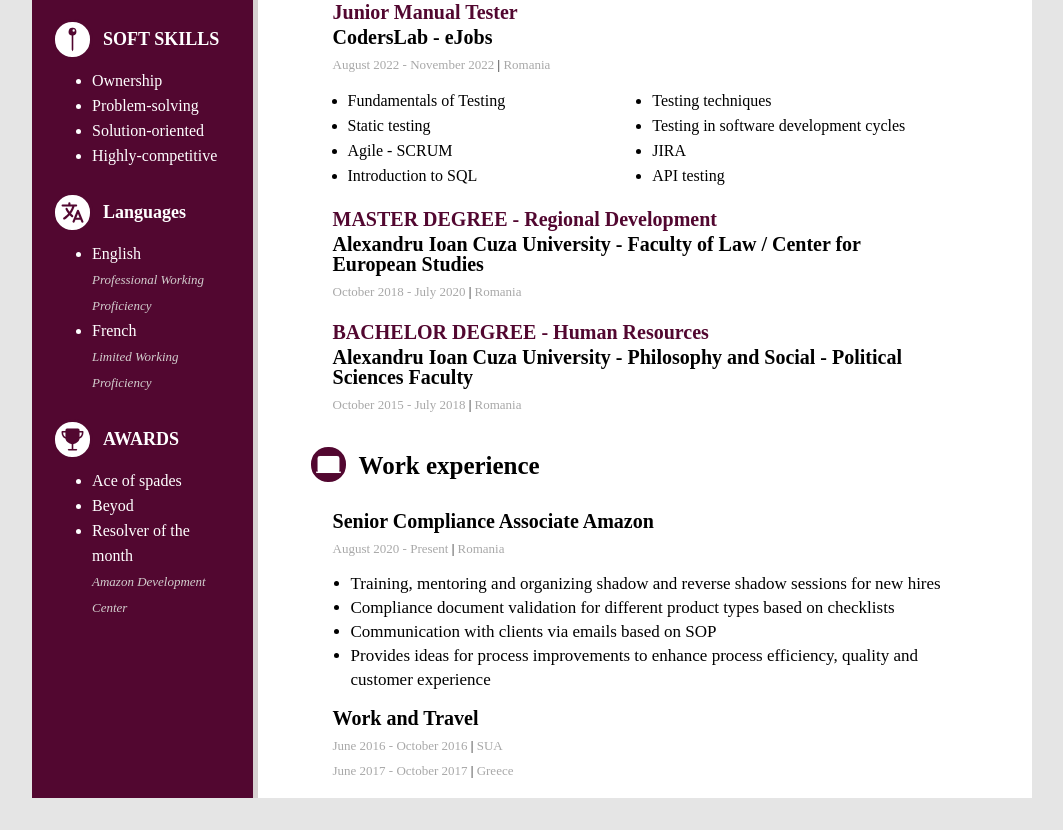
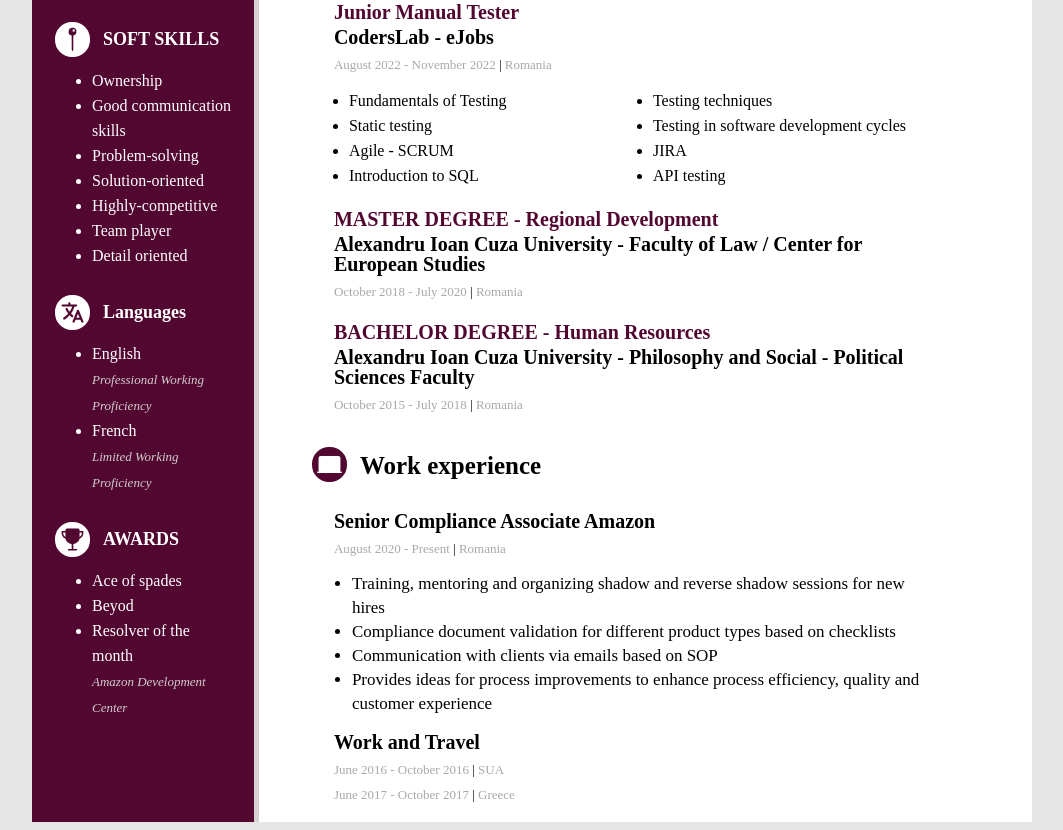
Before and after one commit to oanabarsan/My-resume, a plain HTML site: page index.html in a window 1280 px wide. Shown: the part 856-1686 px from the top of the page, without its empty margins (108-1171 px from the left). Before the commit the page ends 1662 px from the top, so only its background shows below. Drawn offline with nearby package versions, Linux system fonts and the light colour scheme.

Commit message:
add soft skills

```diff
--- a/index.html
+++ b/index.html
@@ -269,9 +269,12 @@
     <div class="aside-section-content">
       <ul class="li-content">
       <li>Ownership</li>
+      <li>Good communication skills</li>
       <li>Problem-solving</li>
       <li>Solution-oriented</li>
       <li>Highly-competitive</li>
+      <li>Team player</li>
+      <li>Detail oriented</li>
     </ul>
     </div>
 
```
